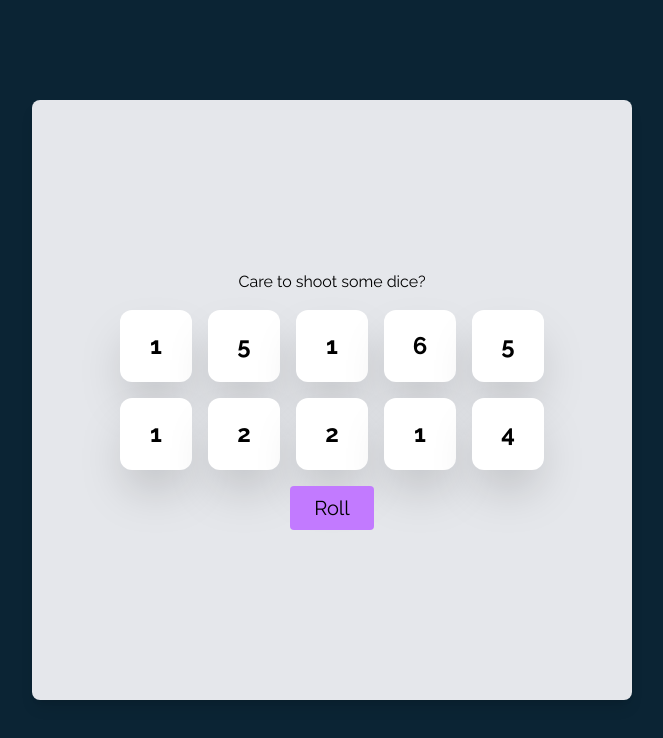
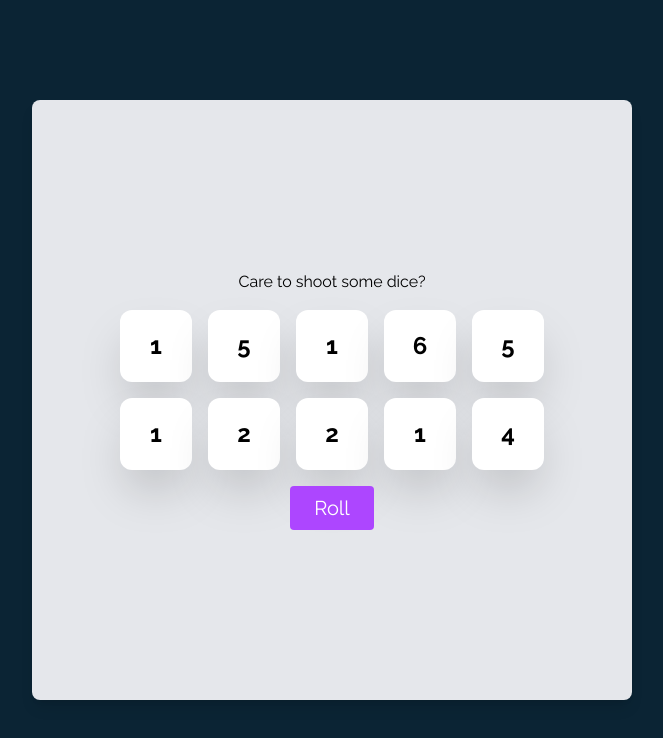
Before and after one commit to Col-R/tenzies, a React (Vite) app: page / in a window 1280 px wide. Shown: the top 738 px of the page, without its empty margins (308-971 px from the left). Built offline with nearby package versions, Linux system fonts and the light colour scheme.

Commit message:
gameWon checker

```diff
--- a/src/App.tsx
+++ b/src/App.tsx
@@ -28,6 +28,18 @@ function App() {
     );
   }
 
+  // is game won
+  function gameWon() {
+    const isHeldAndMatched = (die: any) =>
+      die.isHeld && die.value === dice[0].value;
+
+    if (dice.every(isHeldAndMatched)) {
+      console.log('Game won!');
+      return true;
+    }
+  }
+  gameWon();
+
   return (
     <main className='bg-gray-200 mx-auto rounded-lg shadow-lg h-[100%] display flex flex-col justify-center items-center'>
       Care to shoot some dice?
@@ -44,9 +56,9 @@ function App() {
       </div>
       <button
         onClick={rollDice}
-        className='text-xl bg-purple-400 rounded px-6 py-2 hover:bg-purple-500 cursor-pointer transition-colors'
+        className='text-xl text-white bg-purple-500 rounded px-6 py-2 hover:bg-purple-600 cursor-pointer transition-colors'
       >
-        Roll
+        {gameWon() ? 'New Game' : 'Roll'}
       </button>
     </main>
   );
```
